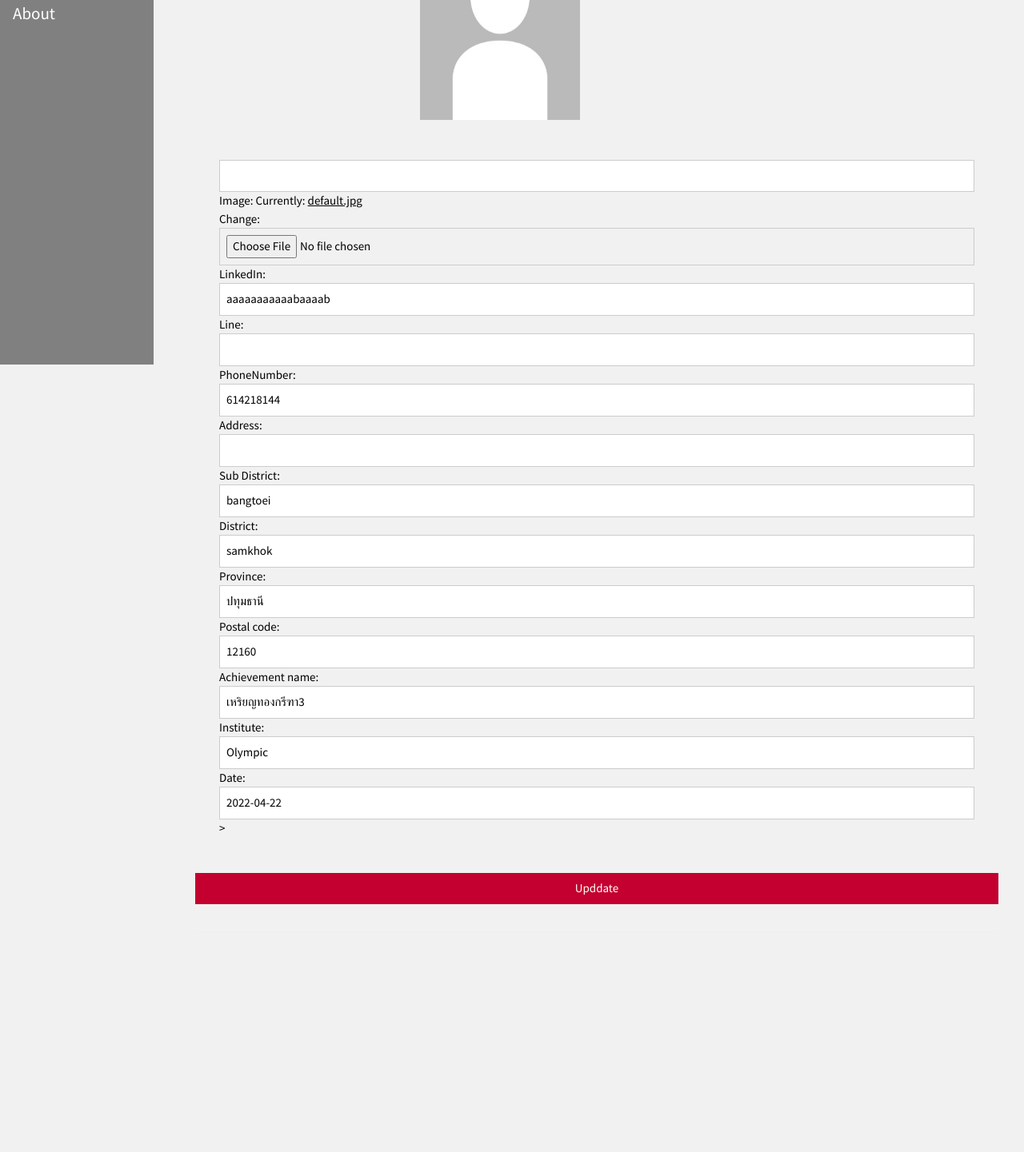
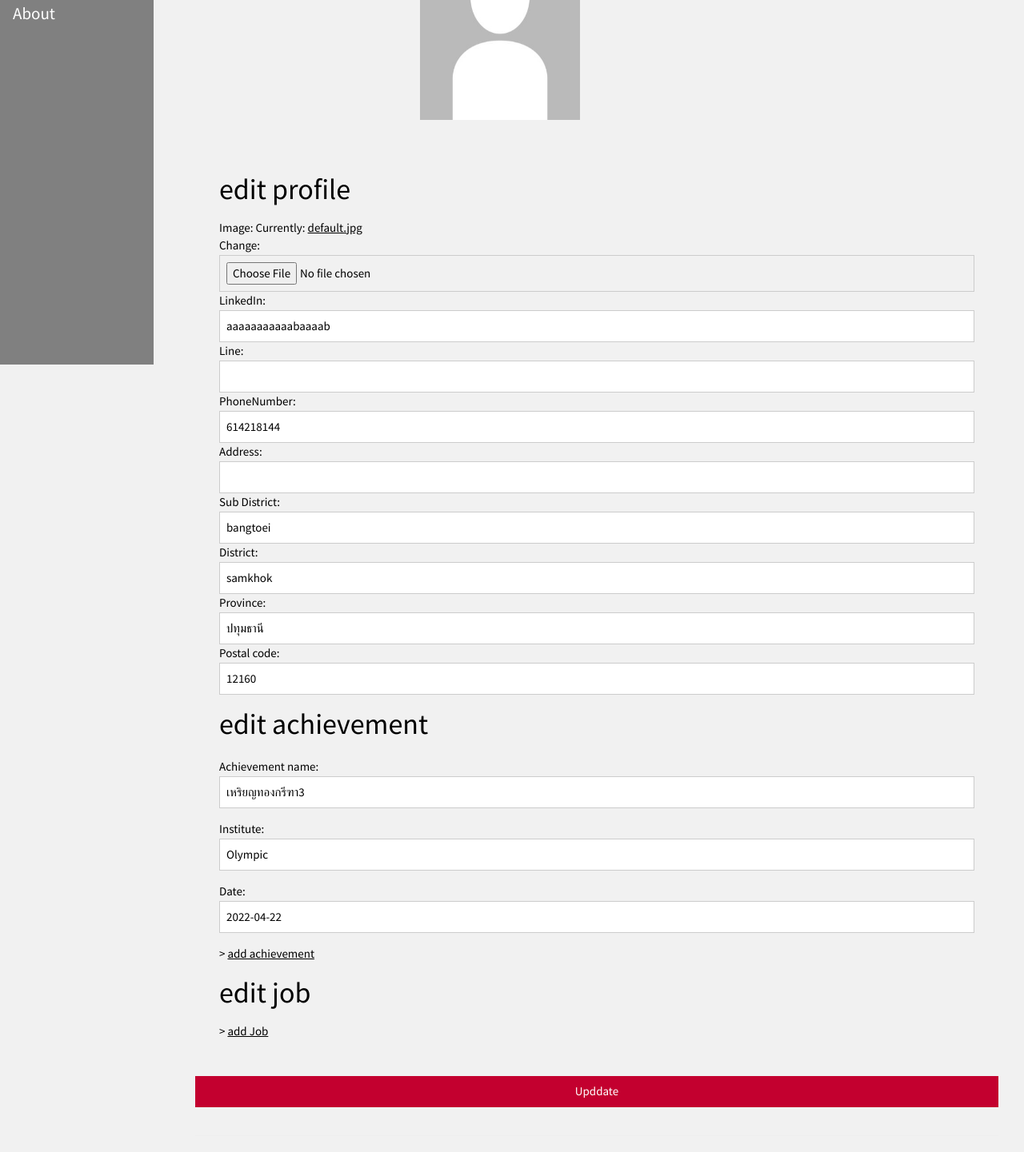
Before and after one commit to YanakornSittiwan/DSI324_Project, a Django app: page /profile/up/ in a window 1280 px wide. Shown: the part 344-1785 px from the top of the page at 80% size. Before the commit the page ends 1475 px from the top, so only its background shows below. Run offline with Django 4.2, Linux system fonts and the light colour scheme; a user stored in the database is signed in; data comes from the database, SQL or seed files in the repository; both versions use the stored data as it was after the commit.

Commit message:
accreate,jobcreate,edit

```diff
--- a/AlumTU_proj/AlumTU_proj/urls.py
+++ b/AlumTU_proj/AlumTU_proj/urls.py
@@ -21,6 +21,8 @@ from django.conf.urls.static import static
 from django.views.generic import ListView
 # from AlumTUapp.views import AlumniList
 from django.urls import path, include # New
+from AlumTUapp.views import AchievementCreateView,JobCreateView
+
 #from django.views.generic import TemplateView # New
 
 urlpatterns = [
@@ -32,6 +34,9 @@ urlpatterns = [
     path('home/',views.home),
     path('profile/',views.profile),
     path('profile/up/',views.updatepro),
+    path('profile/up/arcreate/',AchievementCreateView.as_view()),
+    path('profile/up/jobcreate/',JobCreateView.as_view()),
+    # path('arcup/<int:dpk>/',AchievementUpdateView.as_view()),
 
 
 
--- a/AlumTU_proj/AlumTUapp/forms.py
+++ b/AlumTU_proj/AlumTUapp/forms.py
@@ -1,5 +1,6 @@
 from django import forms
 from .models import Alumni,Achievement,Job
+from django.forms import formset_factory
 
 class AlumniUpdateForm(forms.ModelForm):
     class Meta:
@@ -15,4 +16,4 @@ class AchievementUpdateForm(forms.ModelForm):
 class JobUpdateForm(forms.ModelForm):
     class Meta:
         model = Job
-        fields = ['Job_title','Department' ]
+        fields = ['Company_num' ,'Job_title','Department', 'Start_date','end_date']
--- a/AlumTU_proj/AlumTUapp/models.py
+++ b/AlumTU_proj/AlumTUapp/models.py
@@ -13,22 +13,22 @@ class Alumni(models.Model):
     Name = models.CharField(max_length=50 , null=True)
     Surname = models.CharField(max_length=50 , null=True)
     image = models.ImageField(default = 'default.jpg',upload_to='profile_pic')
-    LinkedIn = models.CharField(max_length=256 , null=True)
-    Line = models.CharField(max_length=50 , null=True)
+    LinkedIn = models.CharField(max_length=256 , null=True , blank=True)
+    Line = models.CharField(max_length=50 , null=True  , blank=True)
     Province = models.CharField(max_length=50)
     District = models.CharField(max_length=50)
     Sub_District = models.CharField(max_length=50)
     Postal_code = models.IntegerField(max_length=5)
-    Address = models.CharField(max_length=50, null=True)
+    Address = models.CharField(max_length=50, null=True , blank=True)
     PhoneNumber = models.IntegerField(max_length=10, null=True)
-    # def __str__(self):
-    #     return ("Alumni id:%s mobile:%s" %(self.User_id,self.PhoneNumber))
+    def __str__(self):
+        return ("Alumni id:%s" %(self.User_id))
 
 
 
 
 class Achievement(models.Model):
-    Achievement_id = models.IntegerField(max_length=10 , primary_key=True)
+    Achievement_id = models.IntegerField(max_length=10 , primary_key=True,auto_created = True)
     Alumni_id = models.ForeignKey(Alumni, on_delete = models.CASCADE)
     Achievement_name = models.CharField(max_length=256)
     Institute = models.CharField(max_length=50)
@@ -43,15 +43,17 @@ class Company(models.Model):
     District = models.CharField(max_length=50)
     Sub_District = models.CharField(max_length=50)
     Postal_code = models.IntegerField(max_length=5)
+    def __str__(self):
+        return ("%s" %(self.Name))
 
 class Job(models.Model):
-   Job_id = models.IntegerField(max_length=10 , primary_key=True)
+   Job_id = models.IntegerField(max_length=10 , primary_key=True,auto_created = True)
    Alumni_id = models.ForeignKey(Alumni, on_delete = models.CASCADE)
    Company_num = models.ForeignKey(Company, on_delete = models.CASCADE)
    Department = models.CharField(max_length=50)
    Job_title = models.CharField(max_length=50)
    Start_date = models.DateField()
-   end_date = models.DateField()
+   end_date = models.DateField(null=True , blank=True)
 
 class Course(models.Model):
     Course_id = models.IntegerField(max_length=10 , primary_key=True)
--- a/AlumTU_proj/AlumTUapp/views.py
+++ b/AlumTU_proj/AlumTUapp/views.py
@@ -9,10 +9,14 @@ from django.views.generic import ListView
 from django.contrib.auth.decorators import login_required
 from .models import Role,Alumni,Achievement,Company,Job,Course,Education
 from .forms import AlumniUpdateForm,AchievementUpdateForm,JobUpdateForm
+from django.forms.models import modelformset_factory
 from .forms import AchievementUpdateForm
 from urllib import request
 from django.views.generic.base import TemplateView
 from django.views.generic.edit import UpdateView
+from django.shortcuts import get_object_or_404
+from django.contrib.auth.models import User
+from django.forms import formset_factory
 
 # Create your views here.
 
@@ -71,22 +75,51 @@ def profile(request):
     return render(request,'profile.html',context = {'alumni':alumni , 'achievement':achievement ,'education':education,'course':course ,'company':company,'job':job })
 
 
+# def updatepro(request):
+#     achievement = Achievement.objects.filter(Alumni_id=request.user.alumni)
+#     if request.method == 'POST':
+#         a_form = AlumniUpdateForm(request.POST ,request.FILES, instance = request.user.alumni)
+#         ac_form = AchievementUpdateForm(request.POST , instance =achievement)
+#         if  a_form.is_valid and ac_form.is_valid:
+#             a_form.save()
+#             ac_form.save()
+#             return redirect('/profile/')
+#     else:
+#         a_form = AlumniUpdateForm(instance = request.user.alumni)
+#         ac_form = AchievementUpdateForm(instance =achievement)
+
+#     context = {
+#         'a_form':a_form ,
+#         'ac_form':ac_form
+#     }
+
+#     return render(request,'up.html' , context=context)
+
 def updatepro(request):
-    achievement = Achievement.objects.get(Alumni_id=request.user.alumni)
+    achievement = Achievement.objects.filter(Alumni_id=request.user.alumni)
+    AchievementFormSet = modelformset_factory(Achievement, form = AchievementUpdateForm , extra=0)
+
+    job = Job.objects.filter(Alumni_id=request.user.alumni)
+    JobFormset = modelformset_factory(Job, form = JobUpdateForm , extra=0)
+
     if request.method == 'POST':
         a_form = AlumniUpdateForm(request.POST ,request.FILES, instance = request.user.alumni)
-        ac_form = AchievementUpdateForm(request.POST , instance =achievement)
-        if  a_form.is_valid and ac_form.is_valid:
+        ac_formset = AchievementFormSet(request.POST , queryset = achievement)
+        j_formset = JobFormset(request.POST , queryset = job)
+        if  all([a_form.is_valid ,ac_formset.is_valid , j_formset.is_valid]):
             a_form.save()
-            ac_form.save()
+            ac_formset.save()
+            j_formset.save()
             return redirect('/profile/')
     else:
         a_form = AlumniUpdateForm(instance = request.user.alumni)
-        ac_form = AchievementUpdateForm(instance =achievement)
+        ac_formset = AchievementFormSet(queryset = achievement)
+        j_formset = JobFormset(queryset =job )
 
     context = {
         'a_form':a_form ,
-        'ac_form':ac_form
+        'ac_form':ac_formset,
+        'j_form':j_formset
     }
 
     return render(request,'up.html' , context=context)
@@ -95,5 +128,21 @@ def updatepro(request):
 class AchievementCreateView(CreateView):
     model = Achievement
     template_name = 'Achievement_create.html'
-    fields = ['username','name','mobile','email','photo']
-    success_url="/profile/"
+    fields = ['Achievement_name','Institute','Date']
+
+    def form_valid(self, form):
+        form.instance.Alumni_id = self.request.user.alumni
+        return super().form_valid(form)
+
+    success_url="/profile/up/"
+
+class JobCreateView(CreateView):
+    model = Job
+    template_name = 'Job_create.html'
+    fields = ['Company_num' ,'Job_title','Department','Start_date','end_date']
+
+    def form_valid(self, form):
+        form.instance.Alumni_id = self.request.user.alumni
+        return super().form_valid(form)
+
+    success_url="/profile/up/"
--- /dev/null
+++ b/AlumTU_proj/templates/Achievement_update.html
@@ -0,0 +1,6 @@
+<html>
+    <form method="post">{% csrf_token %}
+        {{ form.as_p }}
+        <input type="submit" value="Update">
+    </form>
+</html>
--- a/AlumTU_proj/templates/profile.html
+++ b/AlumTU_proj/templates/profile.html
@@ -214,6 +214,9 @@
 <!-- Page Container -->
 <div style="margin-left:15%; padding:1px 16px; height:1000px;">
     {% load crispy_forms_tags %}
+
+    <h1>{{user.alumni}}</h1>
+    <h1>{{user.alumni.Alumni_id}}</h1>
     <!-- Left Column -->
     <div class="row">
       <div class="column">
@@ -222,6 +225,7 @@
         </div>
         <div class="w3-container" style="margin-left: 20px; margin-top: 20px;">
           <h2 class="w3-text-grey w3-padding-8"><i class="w3-margin-right w3-xlarge material-icons" style="color: #c3002f;">person</i><b>Profile</b></h2>
+          <p><i class="material-icons w3-margin-right w3-large w3-padding-14">person</i><b>Name : </b>{{user.alumni.Alumni_id}}</p>
           <p><i class="material-icons w3-margin-right w3-large w3-padding-14">person</i><b>Name : </b>{{user.username}} {{user.alumni.Name}} {{user.alumni.Surname}}</p>
           <p><i class="material-icons w3-margin-right w3-large w3-padding-14">email</i><b>Email : </b>{{user.email}}</p>
           <p><i class="material-icons w3-margin-right w3-large w3-padding-14">phone</i><b>Phone : </b>{{user.alumni.PhoneNumber}}</p>
--- a/AlumTU_proj/templates/up.html
+++ b/AlumTU_proj/templates/up.html
@@ -216,11 +216,20 @@
       <form method="POST" enctype="multipart/form-data">
         {% csrf_token %}
         <div style="padding: 30px;">
-          <input
-            {{ a_form }}
+          <h1>edit profile</h1>
+           {{ a_form }}
+          <h1>edit achievement</h1>
+          <input {{ ac_form.as_p}} >
+          <a href="arcreate/">add achievement</a>
+          <h1>edit job</h1>
+          <input {{ j_form.as_p}}>
+          <a href="jobcreate/">add Job</a>
 
-            {{ ac_form }} >
+
+
+
         </div>
+
         <input type="submit" value="Upddate">
         <hr>
       </form>
```
Also changed, not shown: AlumTU_proj/templates/Achievement_create.html (added, +16 -0 lines), AlumTU_proj/templates/Job_create.html (added, +16 -0 lines), AlumTU_proj/AlumTUapp/migrations/0011_alter_achievement_achievement_id_alter_job_job_id_and_more.py (added), AlumTU_proj/AlumTUapp/migrations/0012_alter_alumni_address_alter_alumni_line_and_more.py (added), AlumTU_proj/db.sqlite3, AlumTU_proj/media/default.jpg (added).
